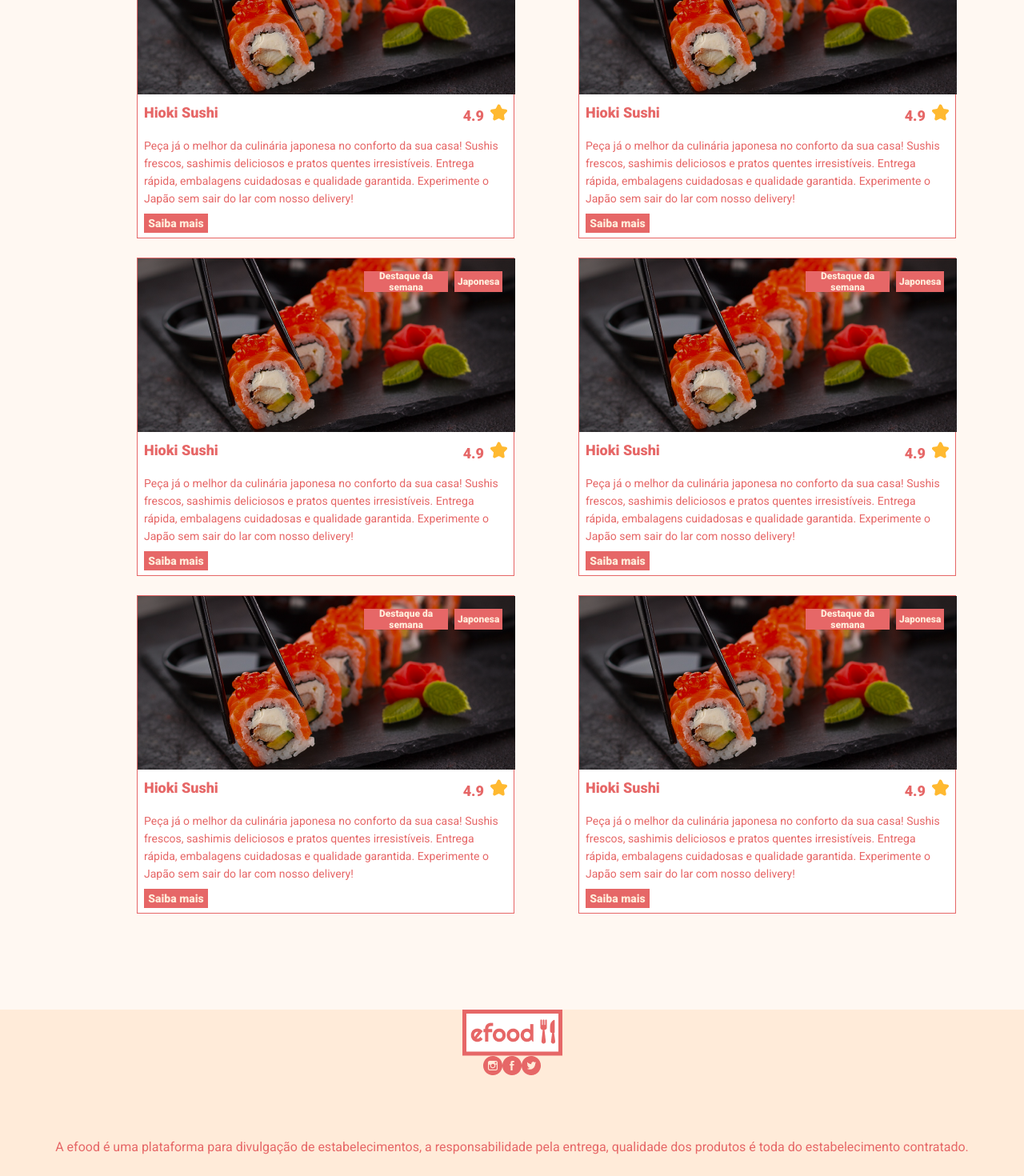
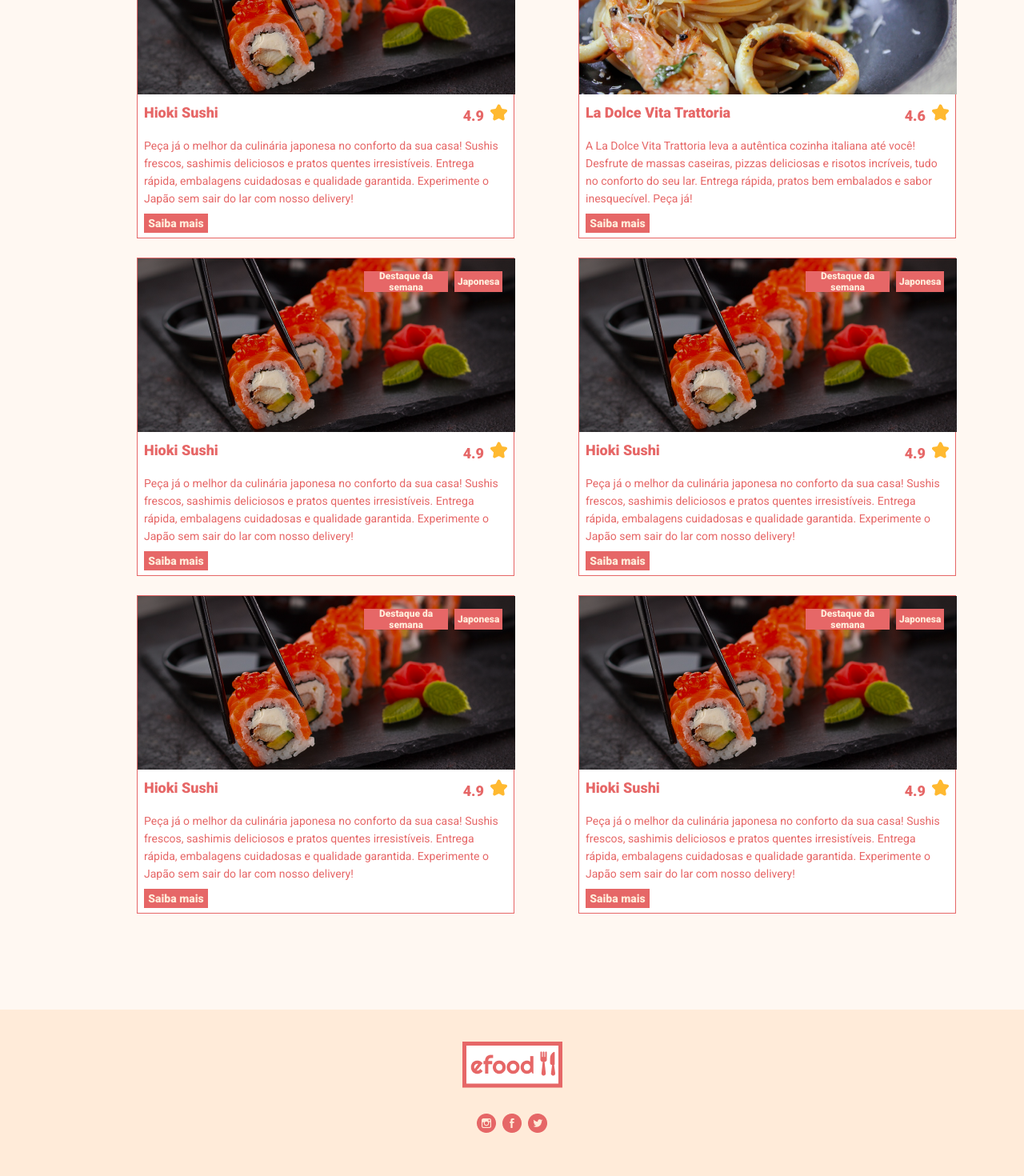
Before and after one commit to ThgFeldmann/Efood, a React (Create React App) app in the folder efood/: page / in a window 1280 px wide. Shown: the part 540-2010 px from the top of the page at 80% size. Built offline with nearby package versions, Linux system fonts and the light colour scheme.

Commit message:
conclusão do footer
- problemas na listagem

```diff
--- a/efood/src/App.tsx
+++ b/efood/src/App.tsx
@@ -1,15 +1,19 @@
-import Footer from './components/Footer'
-import Hero from './components/Hero'
-import Listagem from './components/Listagem'
+import { createBrowserRouter, RouterProvider } from 'react-router-dom'
 import { Body, EstiloGlobal } from './styles'
+import Home from './pages/Home'
+
+const rotas = createBrowserRouter([
+  {
+    path: '/',
+    element: <Home />
+  }
+])
 
 function App() {
   return (
     <Body className="App">
       <EstiloGlobal />
-      <Hero />
-      <Listagem />
-      <Footer />
+      <RouterProvider router={rotas} />
     </Body>
   )
 }
--- a/efood/src/components/Footer/index.tsx
+++ b/efood/src/components/Footer/index.tsx
@@ -1,4 +1,4 @@
-import { FooterContainer, RedesContainer } from './styles'
+import { Disclaimer, FooterContainer, RedesContainer } from './styles'
 import logo from '../../assets/images/logo.png'
 import instagram from '../../assets/images/instagram.png'
 import facebook from '../../assets/images/facebook.png'
@@ -6,17 +6,17 @@ import twitter from '../../assets/images/twitter.png'
 
 const Footer = () => (
   <FooterContainer>
-    <img src={logo} alt="Logo da Efood" />
+    <img className="logo" src={logo} alt="Logo da Efood" />
     <RedesContainer>
       <img src={instagram} alt="Logo do Instagram" />
       <img src={facebook} alt="Logo do Facebook" />
       <img src={twitter} alt="Logo do Twitter" />
     </RedesContainer>
-    <p>
+    <Disclaimer>
       A efood é uma plataforma para divulgação de estabelecimentos, a
       responsabilidade pela entrega, qualidade dos produtos é toda do
       estabelecimento contratado.
-    </p>
+    </Disclaimer>
   </FooterContainer>
 )
 
--- a/efood/src/components/Footer/styles.ts
+++ b/efood/src/components/Footer/styles.ts
@@ -7,23 +7,37 @@ export const FooterContainer = styled.div`
   height: 298px;
   display: flex;
   flex-direction: column;
-  -webkit-box-pack: justify;
-  -webkit-box-align: center;
   align-items: center;
 
-  img: first-children {
+  .logo {
+    max-width: 125px;
+    width: 100%;
+    height: 58px;
     margin-top: 40px;
-    margin-bottom: 32.5px;
+    margin-bottom: 32px;
   }
 `
 
 export const RedesContainer = styled.div`
   display: flex;
-  justify-content: space-between;
+  gap: 8px;
+  margin-bottom: 80px;
+  max-width: 88px;
+  width: 100%;
+  height: 24px;
 
   img {
-    margin-bottom: 80px;
+    max-width: 24px;
+    width: 100%;
+    height: 24px;
   }
 `
 
-export const Disclaimer = styled.p``
+export const Disclaimer = styled.p`
+  max-width: 480px;
+  width: 100%;
+  height: 24px;
+  font-size: 10px;
+  line-height: 12px;
+  text-align: center;
+`
--- a/efood/src/components/Listagem/index.tsx
+++ b/efood/src/components/Listagem/index.tsx
@@ -10,6 +10,7 @@ import {
   TagCategoria
 } from './styles'
 import sushi from '../../assets/images/sushi.png'
+import trattoria from '../../assets/images/trattoria.png'
 import estrela from '../../assets/images/estrela.png'
 
 const Listagem = () => (
@@ -39,22 +40,21 @@ const Listagem = () => (
     </Card>
     <Card>
       <TagContainer>
-        <TagDestaque>Destaque da semana</TagDestaque>
-        <TagCategoria>Japonesa</TagCategoria>
+        <TagCategoria>Italiano</TagCategoria>
       </TagContainer>
-      <img src={sushi} alt="Hioki Sushi" />
+      <img src={trattoria} alt="La Dolce Vita Trattoria" />
       <TitleContainer>
-        <Titulo>Hioki Sushi</Titulo>
+        <Titulo>La Dolce Vita Trattoria</Titulo>
         <Titulo>
-          4.9
+          4.6
           <img src={estrela} alt="Estrela" />
         </Titulo>
       </TitleContainer>
       <Descricao>
-        Peça já o melhor da culinária japonesa no conforto da sua casa! Sushis
-        frescos, sashimis deliciosos e pratos quentes irresistíveis. Entrega
-        rápida, embalagens cuidadosas e qualidade garantida. Experimente o Japão
-        sem sair do lar com nosso delivery!
+        A La Dolce Vita Trattoria leva a autêntica cozinha italiana até você!
+        Desfrute de massas caseiras, pizzas deliciosas e risotos incríveis, tudo
+        no conforto do seu lar. Entrega rápida, pratos bem embalados e sabor
+        inesquecível. Peça já!
       </Descricao>
       <CardButton>
         <a href="#">Saiba mais</a>
--- /dev/null
+++ b/efood/src/pages/Home/index.tsx
@@ -0,0 +1,13 @@
+import Footer from '../../components/Footer'
+import Hero from '../../components/Hero'
+import Listagem from '../../components/Listagem'
+
+const Home = () => (
+  <>
+    <Hero />
+    <Listagem />
+    <Footer />
+  </>
+)
+
+export default Home
```
Also changed, not shown: efood/src/assets/images/trattoria.png.
